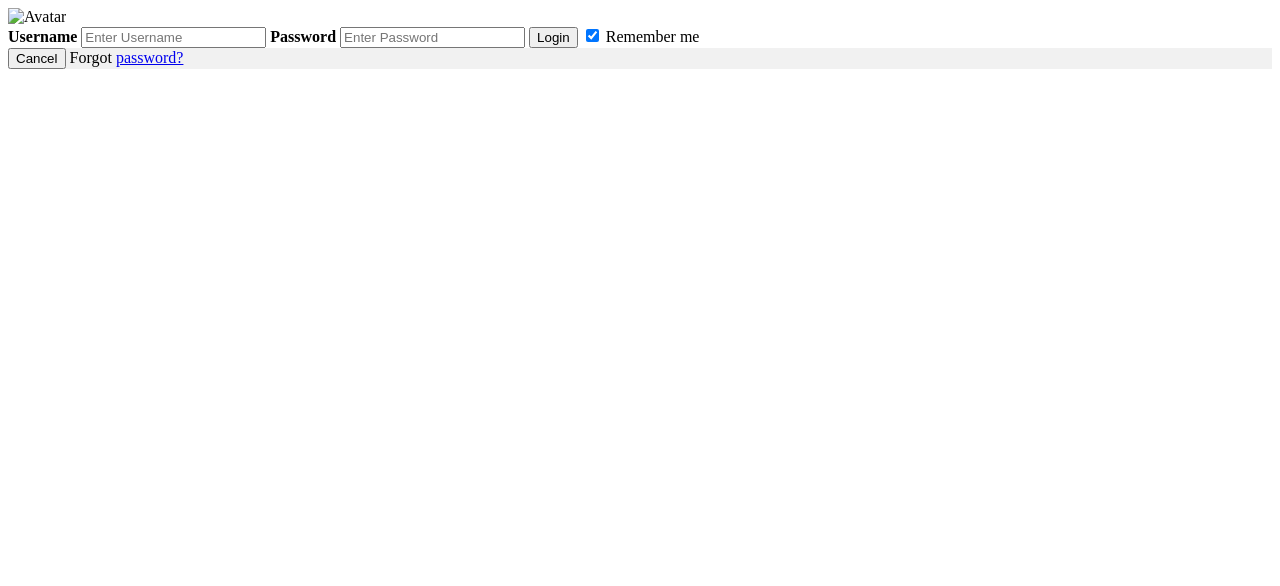
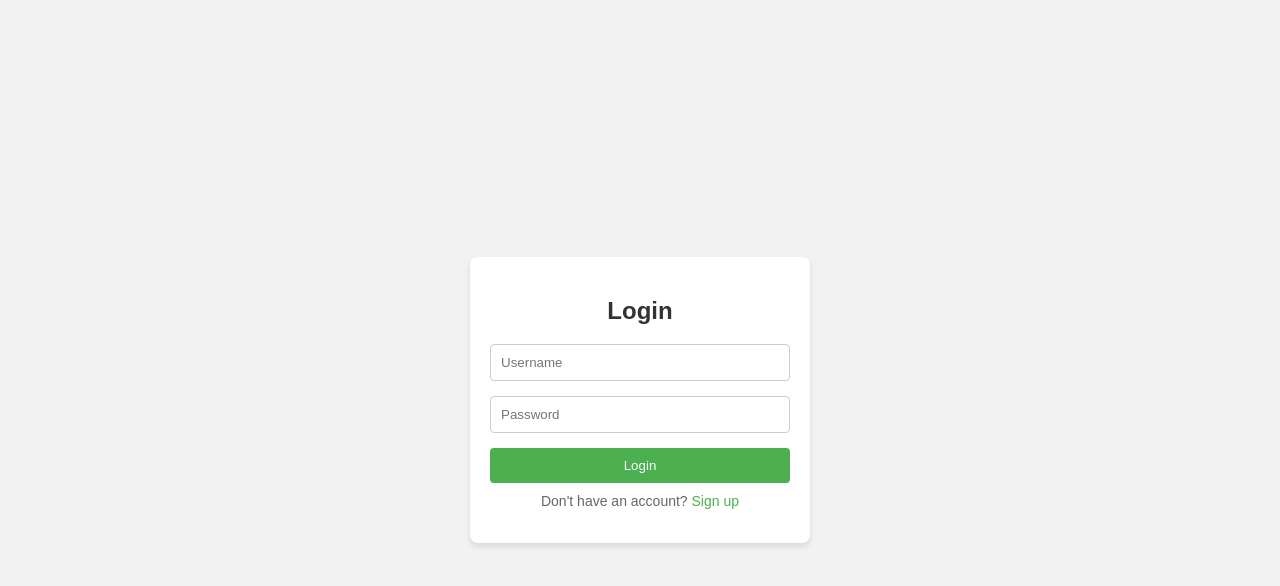
Before and after one commit to Santosh210378/action, a plain HTML site: page index.html in a window 1280 px wide. Drawn offline with Linux system fonts and the light colour scheme.

Commit message:
Update index.html

```diff
--- a/index.html
+++ b/index.html
@@ -1,23 +1,30 @@
-<form action="action_page.php" method="post">
-  <div class="imgcontainer">
-    <img src="img_avatar2.png" alt="Avatar" class="avatar">
+<!DOCTYPE html>
+<html lang="en">
+<head>
+  <meta charset="UTF-8">
+  <meta name="viewport" content="width=device-width, initial-scale=1.0">
+  <title>Login Page</title>
+</head>
+<body style="font-family: Arial, sans-serif; background-color: #f2f2f2; display: flex; justify-content: center; align-items: center; height: 100vh; margin: 0;">
+
+  <div style="background-color: #ffffff; padding: 20px; border-radius: 8px; box-shadow: 0 4px 6px rgba(0, 0, 0, 0.1); width: 300px; text-align: center;">
+    <h2 style="color: #333;">Login</h2>
+    <form>
+      <div style="margin-bottom: 15px;">
+        <input type="text" placeholder="Username" name="username" required
+          style="width: 100%; padding: 10px; border: 1px solid #ccc; border-radius: 4px; box-sizing: border-box;">
+      </div>
+      <div style="margin-bottom: 15px;">
+        <input type="password" placeholder="Password" name="password" required
+          style="width: 100%; padding: 10px; border: 1px solid #ccc; border-radius: 4px; box-sizing: border-box;">
+      </div>
+      <button type="submit"
+        style="background-color: #4CAF50; color: white; padding: 10px 20px; border: none; border-radius: 4px; cursor: pointer; width: 100%;">
+        Login
+      </button>
+    </form>
+    <p style="margin-top: 10px; font-size: 14px; color: #666;">Don't have an account? <a href="#" style="color: #4CAF50; text-decoration: none;">Sign up</a></p>
   </div>
 
-  <div class="container">
-    <label for="uname"><b>Username</b></label>
-    <input type="text" placeholder="Enter Username" name="uname" required>
-
-    <label for="psw"><b>Password</b></label>
-    <input type="password" placeholder="Enter Password" name="psw" required>
-
-    <button type="submit">Login</button>
-    <label>
-      <input type="checkbox" checked="checked" name="remember"> Remember me
-    </label>
-  </div>
-
-  <div class="container" style="background-color:#f1f1f1">
-    <button type="button" class="cancelbtn">Cancel</button>
-    <span class="psw">Forgot <a href="#">password?</a></span>
-  </div>
-</form>
+</body>
+</html>
```
